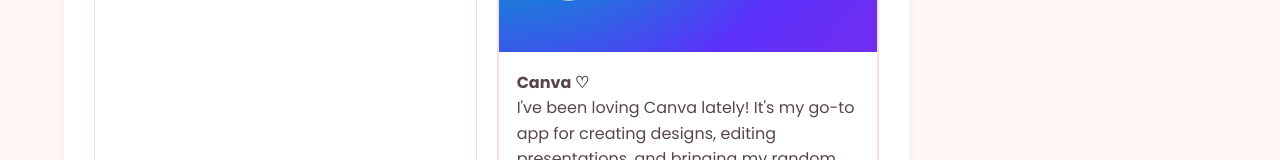
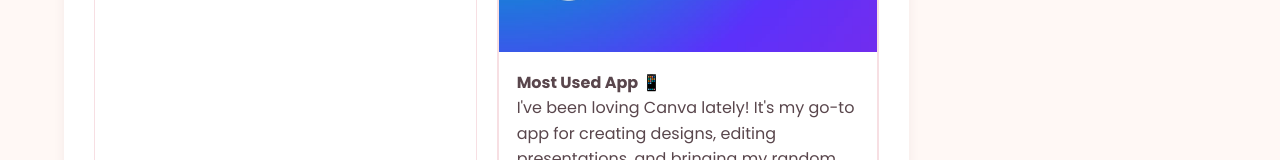
Before and after one commit to silvi138/pengweb, a plain HTML site: page index.html in a window 1280 px wide. Shown: the part 1676-1836 px from the top of the page. Drawn offline with Linux system fonts and the light colour scheme.

Commit message:
Update index.html

```diff
--- a/index.html
+++ b/index.html
@@ -116,7 +116,7 @@
                     <div><img src="canva.jpg" class="article-img"></div>
                     <div class="article-body">
                         <!--canva-->
-                     <h4>Canva ♡</h4>
+                     <h4>Most Used App 📱</h4>
                      <p>I've been loving Canva lately! It's my go-to app for creating designs, editing presentations, and bringing my random ideas to life.</p>
                         <button class="btn-readmore" ><a href="https://www.kompasiana.com/tag/canva">Read More</a></button>
                     </div>
```
